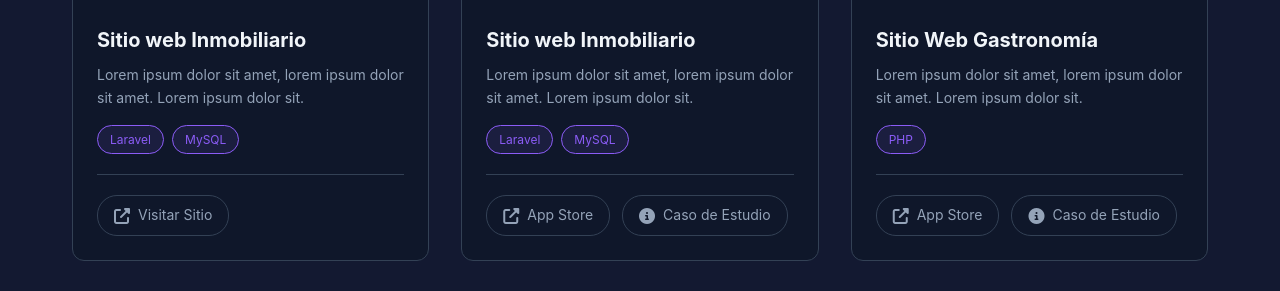
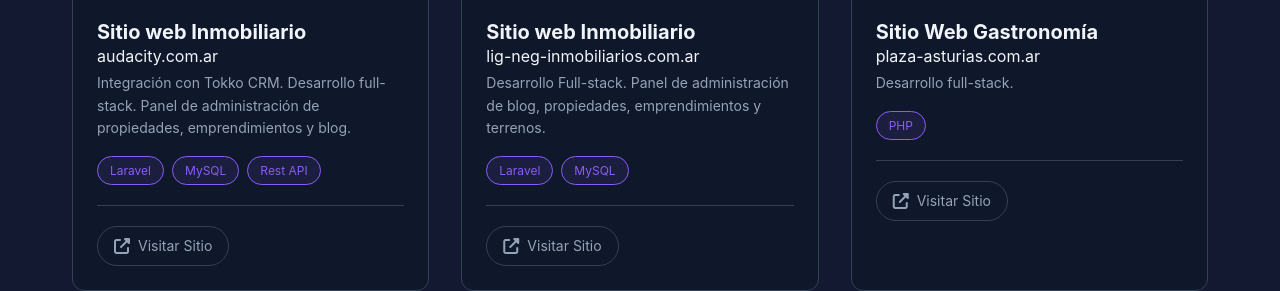
Before and after one commit to miltonzini/mzdev, a PHP site: page /temp/process/new-portfolio/index.php in a window 1280 px wide. Shown: the part 1975-2266 px from the top of the page. Run offline with PHP 8.4, Linux system fonts and the light colour scheme.

Commit message:
New Porfolio: update portfolio SEO, content and project cards

```diff
--- a/temp/process/new-portfolio/css/styles.css
+++ b/temp/process/new-portfolio/css/styles.css
@@ -390,6 +390,12 @@ h2 {
 .card-content h3 {
     font-size: 1.25rem;
     color: var(--text-color);
+}
+
+.card-content h4 {
+    color: var(--text-color);
+    font-weight: normal;
+    line-height: 1;
     margin-bottom: 0.5rem;
 }
 
--- a/temp/process/new-portfolio/index.php
+++ b/temp/process/new-portfolio/index.php
@@ -19,9 +19,26 @@
 <head>
     <meta charset="UTF-8">
     <meta name="viewport" content="width=device-width, initial-scale=1.0">
-    <title>Milton Zini | <?php echo $texts['title']; ?></title>
+    <title>Milton Zini Dev | <?php echo $texts['title']; ?></title>
     <link rel="stylesheet" href="css/styles.css">
     <link rel="stylesheet" href="https://cdnjs.cloudflare.com/ajax/libs/font-awesome/6.5.1/css/all.min.css">
+
+    <meta name="description" content="Milton Zini – Desarrollador web fullstack especializado en Laravel, PHP, MySQL y JavaScript. Portfolio de proyectos y experiencia.">
+    <meta name="keywords" content="Laravel, PHP, MySQL, JavaScript, desarrollador web, fullstack, Argentina">
+    <meta name="author" content="Milton Zini">
+    <meta name="robots" content="index, follow">
+    <link rel="canonical" href="http://mzdev.com.ar/">
+
+    <meta property="og:title" content="Milton Zini – Desarrollador Web">
+    <meta property="og:description" content="Portfolio de proyectos en Laravel, PHP, MySQL y más.">
+    <meta property="og:image" content="http://mzdev.com.ar/img/misc/mz-laravel-rest-api-sample.webp">
+    <meta property="og:url" content="http://mzdev.com.ar/">
+    <meta property="og:type" content="website">
+    <meta property="og:locale" content="es_AR">
+    <meta name="twitter:card" content="summary_large_image">
+    <meta name="twitter:title" content="Milton Zini – Desarrollador Web">
+    <meta name="twitter:description" content="Portfolio de proyectos en Laravel, PHP, MySQL y más.">
+    <meta name="twitter:image" content="http://mzdev.com.ar/img/misc/mz-laravel-rest-api-sample.webp">
 </head>
 <body>
 <nav class="navbar">
@@ -145,23 +162,25 @@
                 <!-- Audacity -->
                 <div class="card">
                     <div class="card-image">
-                        <img src="img/mzdev-samples-audacity-realestate.webp" alt="Plaza Asturias">
+                        <img src="img/mzdev-samples-audacity-realestate.webp" alt="Audacity Real Estate">
                     </div>
                     <div class="card-content">
                         <h3><?php echo $texts['client1_title']; ?></h3>
+                        <h4><?php echo $texts['client1_subtitle']; ?></h4>
                         <p><?php echo $texts['client1_desc']; ?></p>
                         <div class="tags">
                             <span>Laravel</span>
                             <span>MySQL</span>
+                            <span>Rest API</span>
                         </div>
                         <div class="card-links">
-                            <a href="#" class="card-link">
+                            <a href="https://audacity.com.ar/" target="_blank" class="card-link">
                                 <i class="fas fa-external-link-alt"></i>
                                 <?php echo $texts['visit_site']; ?>
                             </a>
                             <!-- <a href="#" class="card-link">
                                 <i class="fas fa-info-circle"></i>
-                                <?php echo $texts['case_study']; ?>
+                                <?php //echo $texts['case_study']; ?>
                             </a> -->
                         </div>
                     </div>
@@ -171,24 +190,25 @@
                 <!-- LIG -->
                 <div class="card">
                     <div class="card-image">
-                        <img src="img/mzdev-samples-liliana-garcia-negocios-inmobiliarios.webp" alt="Audacity Real Estate">
+                        <img src="img/mzdev-samples-liliana-garcia-negocios-inmobiliarios.webp" alt="Liliana García Negocios Inmobiliarios">
                     </div>
                     <div class="card-content">
                         <h3><?php echo $texts['client2_title']; ?></h3>
+                        <h4><?php echo $texts['client2_subtitle']; ?></h4>
                         <p><?php echo $texts['client2_desc']; ?></p>
                         <div class="tags">
                             <span>Laravel</span>
                             <span>MySQL</span>
                         </div>
                         <div class="card-links">
-                            <a href="#" class="card-link">
+                            <a href="https://lig-neg-inmobiliarios.com.ar/" target="_blank" class="card-link">
                                 <i class="fas fa-external-link-alt"></i>
-                                App Store
+                                <?php echo $texts['visit_site']; ?>
                             </a>
-                            <a href="#" class="card-link">
+                            <!-- <a href="#" class="card-link">
                                 <i class="fas fa-info-circle"></i>
-                                <?php echo $texts['case_study']; ?>
-                            </a>
+                                <?php //echo $texts['case_study']; ?>
+                            </a> -->
                         </div>
                     </div>
                 </div>
@@ -196,24 +216,25 @@
                 <!-- Asturias -->
                 <div class="card">
                     <div class="card-image">
-                        <img src="img/mzdev-samples-plaza-asturias.webp" alt="Liliana García Negocios Inmobiliarios">
+                        <img src="img/mzdev-samples-plaza-asturias.webp" alt="Plaza Asturias | Cocina Española">
                     </div>
                     <div class="card-content">
                         <h3><?php echo $texts['client3_title']; ?></h3>
+                        <h4><?php echo $texts['client3_subtitle']; ?></h4>
                         <p><?php echo $texts['client3_desc']; ?></p>
                         <div class="tags">
                             <span>PHP</span>
                             <!-- <span>MySQL</span> -->
                         </div>
                         <div class="card-links">
-                            <a href="#" class="card-link">
+                            <a href="https://plaza-asturias.com.ar/" target="_blank" class="card-link">
                                 <i class="fas fa-external-link-alt"></i>
-                                App Store
+                                <?php echo $texts['visit_site']; ?>
                             </a>
-                            <a href="#" class="card-link">
+                            <!-- <a href="#" class="card-link">
                                 <i class="fas fa-info-circle"></i>
-                                <?php echo $texts['case_study']; ?>
-                            </a>
+                                <?php //echo $texts['case_study']; ?>
+                            </a> -->
                         </div>
                     </div>
                 </div>
@@ -225,20 +246,21 @@
                     </div>
                     <div class="card-content">
                         <h3><?php echo $texts['client4_title']; ?></h3>
+                        <h4><?php echo $texts['client4_subtitle']; ?></h4>
                         <p><?php echo $texts['client4_desc']; ?></p>
                         <div class="tags">
                             <span>Laravel</span>
                             <span>MySQL</span>
                         </div>
                         <div class="card-links">
-                            <a href="#" class="card-link">
+                            <a href="https://matiaspalou.com.ar/" target="_blank" class="card-link">
                                 <i class="fas fa-external-link-alt"></i>
                                 <?php echo $texts['visit_site']; ?>
                             </a>
-                            <a href="#" class="card-link">
+                            <!-- <a href="#" class="card-link">
                                 <i class="fas fa-info-circle"></i>
-                                <?php echo $texts['case_study']; ?>
-                            </a>
+                                <?php //echo $texts['case_study']; ?>
+                            </a> -->
                         </div>
                     </div>
                 </div>
@@ -247,24 +269,25 @@
                 <!-- Maseret Visuals -->
                 <div class="card">
                     <div class="card-image">
-                        <img src="img/mzdev-samples-maseretvisuals-com-ar.webp" alt="Maserete Visuals">
+                        <img src="img/mzdev-samples-maseretvisuals-com-ar.webp" alt="Maseret Visuals">
                     </div>
                     <div class="card-content">
                         <h3><?php echo $texts['client5_title']; ?></h3>
+                        <h4><?php echo $texts['client5_subtitle']; ?></h4>
                         <p><?php echo $texts['client5_desc']; ?></p>
                         <div class="tags">
                             <span>PHP</span>
                             <!-- <span>MySQL</span> -->
                         </div>
                         <div class="card-links">
-                            <a href="#" class="card-link">
+                            <a href="https://maseretvisuals.com.ar/" target="_blank" class="card-link">
                                 <i class="fas fa-external-link-alt"></i>
                                 <?php echo $texts['visit_site']; ?>
                             </a>
-                            <a href="#" class="card-link">
+                            <!-- <a href="#" class="card-link">
                                 <i class="fas fa-info-circle"></i>
-                                <?php echo $texts['case_study']; ?>
-                            </a>
+                                <?php //echo $texts['case_study']; ?>
+                            </a> -->
                         </div>
                     </div>
                 </div>
@@ -277,20 +300,21 @@
                     </div>
                     <div class="card-content">
                         <h3><?php echo $texts['client6_title']; ?></h3>
+                        <h4><?php echo $texts['client6_subtitle']; ?></h4>
                         <p><?php echo $texts['client6_desc']; ?></p>
                         <div class="tags">
                             <span>PHP</span>
                             <!-- <span>MySQL</span> -->
                         </div>
                         <div class="card-links">
-                            <a href="#" class="card-link">
+                            <a href="https://adiccionesananke.com.ar/" target="_blank" class="card-link">
                                 <i class="fas fa-external-link-alt"></i>
                                 <?php echo $texts['visit_site']; ?>
                             </a>
-                            <a href="#" class="card-link">
+                            <!-- <a href="#" class="card-link">
                                 <i class="fas fa-info-circle"></i>
-                                <?php echo $texts['case_study']; ?>
-                            </a>
+                                <?php //echo $texts['case_study']; ?>
+                            </a> -->
                         </div>
                     </div>
                 </div>
@@ -302,20 +326,21 @@
                     </div>
                     <div class="card-content">
                         <h3><?php echo $texts['client7_title']; ?></h3>
+                        <h4><?php echo $texts['client7_subtitle']; ?></h4>
                         <p><?php echo $texts['client7_desc']; ?></p>
                         <div class="tags">
                             <span>Laravel</span>
                             <span>MySQL</span>
                         </div>
                         <div class="card-links">
-                            <a href="#" class="card-link">
+                            <a href="https://constructoradelsur.com.pa/" target="_blank" class="card-link">
                                 <i class="fas fa-external-link-alt"></i>
                                 <?php echo $texts['visit_site']; ?>
                             </a>
-                            <a href="#" class="card-link">
+                            <!-- <a href="#" class="card-link">
                                 <i class="fas fa-info-circle"></i>
-                                <?php echo $texts['case_study']; ?>
-                            </a>
+                                <?php //echo $texts['case_study']; ?>
+                            </a> -->
                         </div>
                     </div>
                 </div>
@@ -417,5 +442,20 @@
     </footer>
 
     <script src="js/main.js"></script>
+
+    <script type="application/ld+json">
+    {
+    "@context": "https://schema.org",
+    "@type": "Person",
+    "name": "Milton Zini",
+    "url": "https://tu-dominio.com",
+    "jobTitle": "Desarrollador Web",
+    "knowsAbout": ["Laravel", "PHP", "MySQL", "JavaScript"],
+    "sameAs": [
+        "https://github.com/miltonzini",
+        "https://linkedin.com/in/tu-usuario"
+    ]
+    }
+    </script>
 </body>
 </html>
--- a/temp/process/new-portfolio/lang/es.php
+++ b/temp/process/new-portfolio/lang/es.php
@@ -1,7 +1,7 @@
 <?php
 $texts = [
     // Meta
-    'title' => 'Desarrollador Full Stack',
+    'title' => 'Desarrollador Web – Laravel & PHP',
 
     // Navigation
     'nav_home' => 'Inicio',
@@ -48,19 +48,32 @@ $texts = [
     // Client Projects Section
     'client_projects_title' => 'Proyectos realizados a Clientes',
     'client1_title' => 'Sitio web Inmobiliario',
-    'client1_desc' => 'Lorem ipsum dolor sit amet, lorem ipsum dolor sit amet. Lorem ipsum dolor sit.',
+    'client1_subtitle' => 'audacity.com.ar',
+    'client1_desc' => 'Integración con Tokko CRM. Desarrollo full-stack. Panel de administración de propiedades, emprendimientos y blog.',
+
     'client2_title' => 'Sitio web Inmobiliario',
-    'client2_desc' => 'Lorem ipsum dolor sit amet, lorem ipsum dolor sit amet. Lorem ipsum dolor sit.',
+    'client2_subtitle' => 'lig-neg-inmobiliarios.com.ar',
+    'client2_desc' => 'Desarrollo Full-stack. Panel de administración de blog, propiedades, emprendimientos y terrenos.',
+
     'client3_title' => 'Sitio Web Gastronomía',
-    'client3_desc' => 'Lorem ipsum dolor sit amet, lorem ipsum dolor sit amet. Lorem ipsum dolor sit.',
-    'client4_title' => 'Sitio Web Multilingue',
-    'client4_desc' => 'Lorem ipsum dolor sit amet, lorem ipsum dolor sit amet. Lorem ipsum dolor sit.',
-    'client5_title' => 'Sitio Web',
-    'client5_desc' => 'Lorem ipsum dolor sit amet, lorem ipsum dolor sit amet. Lorem ipsum dolor sit.',
-    'client6_title' => 'Sitio Web',
-    'client6_desc' => 'Lorem ipsum dolor sit amet, lorem ipsum dolor sit amet. Lorem ipsum dolor sit.',
-    'client7_title' => 'Sitio Web',
-    'client7_desc' => 'Lorem ipsum dolor sit amet, lorem ipsum dolor sit amet. Lorem ipsum dolor sit.',
+    'client3_subtitle' => 'plaza-asturias.com.ar',
+    'client3_desc' => 'Desarrollo full-stack.',
+
+    'client4_title' => 'Sitio Web Artístico Multilingue',
+    'client4_subtitle' => 'matiaspalou.com.ar',
+    'client4_desc' => 'Desarrollo full-stack. Panel de administración de novedades.',
+
+    'client5_title' => 'Sitio Web Productora Audiovisual',
+    'client5_subtitle' => 'maseretvisuals.com.ar',
+    'client5_desc' => 'Desarrollo full-stack.',
+
+    'client6_title' => 'Sitio Web Centro de Adicciones',
+    'client6_subtitle' => 'adiccionesananke.com.ar',
+    'client6_desc' => 'Desarrollo full-stack.',
+
+    'client7_title' => 'Sitio Web Constructora',
+    'client7_subtitle' => 'constructoradelsur.com.pa',
+    'client7_desc' => 'Desarrollo full-stack.',
 
     // Common Project Elements
     'details' => 'Detalles',
```
Also changed, not shown: temp/process/new-portfolio/lang/en.php (+29 -14 lines), img/misc/mz-laravel-rest-api-sample.webp (added).
